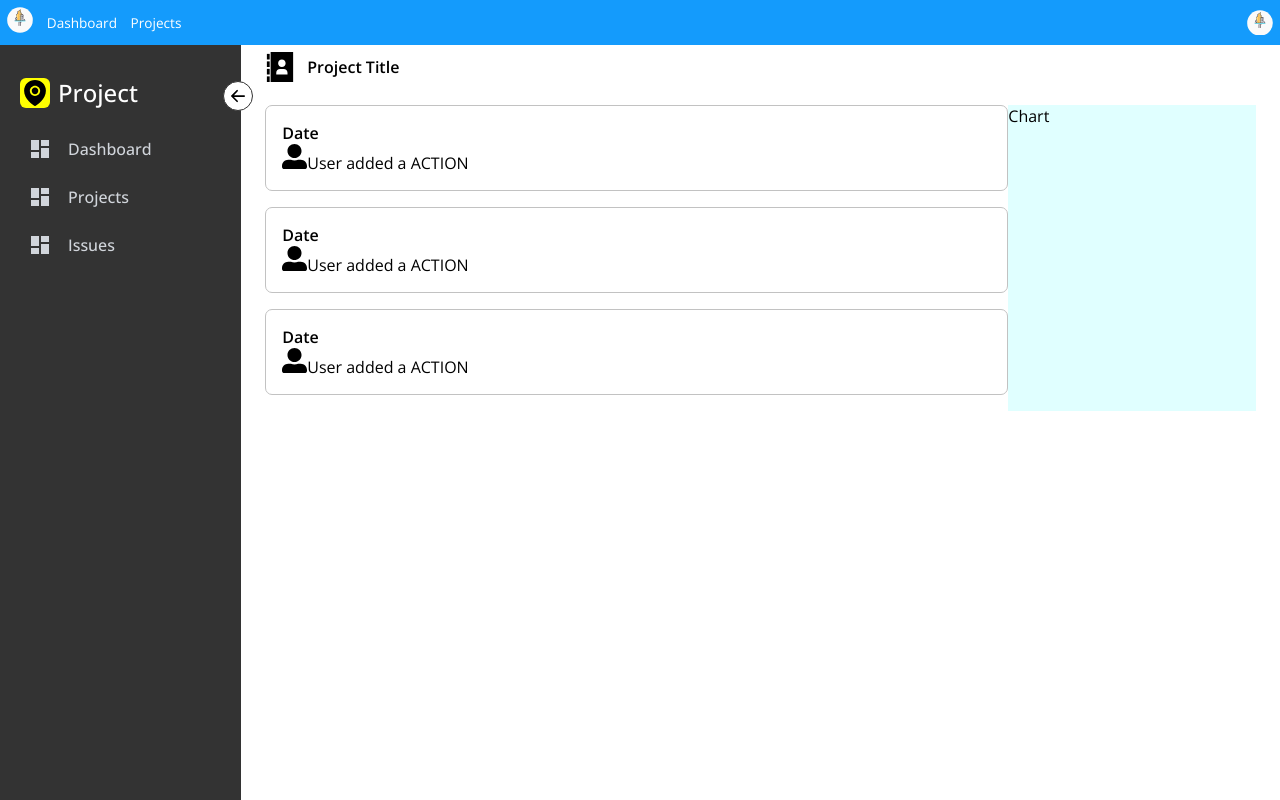
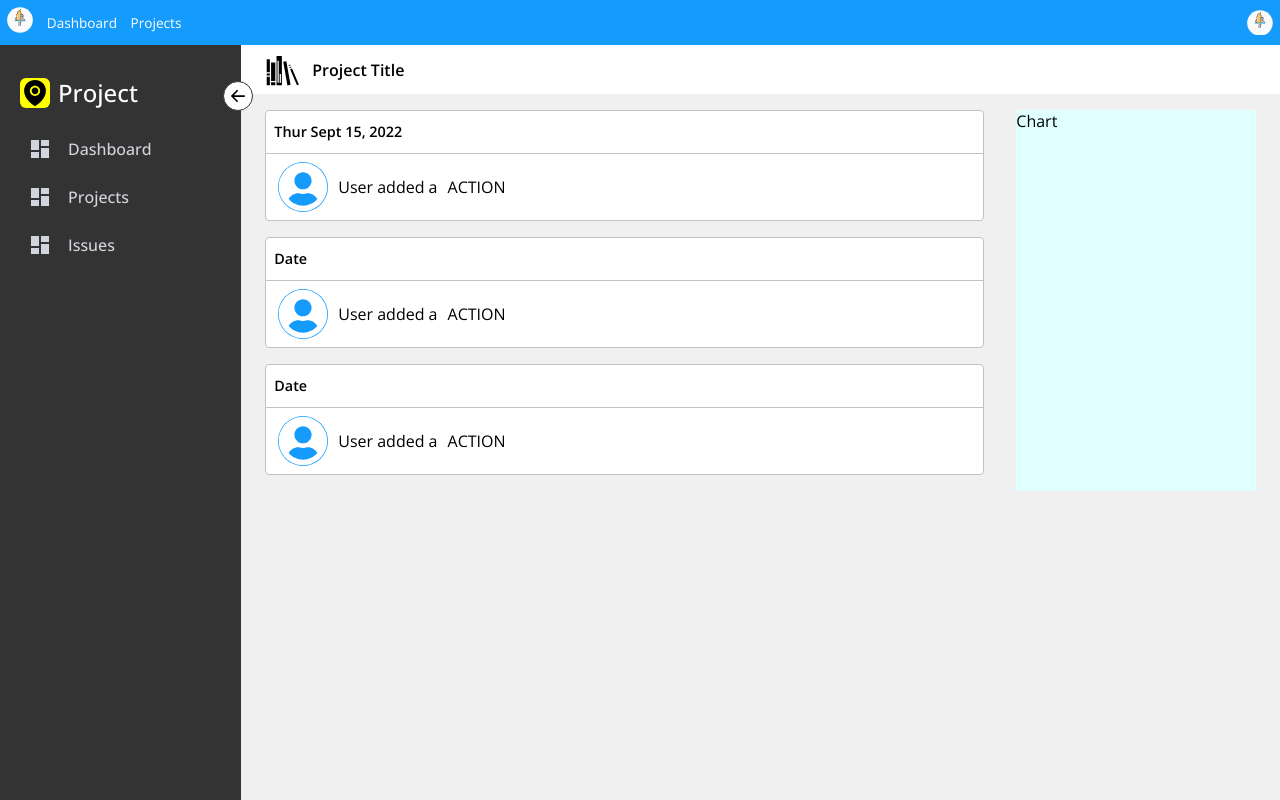
Before and after one commit to Yeffry921/Issue-Tracker, a React (Create React App) app: page /project/feed/1 in a window 1280 px wide. Built offline with nearby package versions, Linux system fonts and the light colour scheme.

Commit message:
basic concept added

```diff
--- a/src/components/ProjectFeed/ProjectFeed.js
+++ b/src/components/ProjectFeed/ProjectFeed.js
@@ -1,7 +1,7 @@
 import React from "react";
 import styles from "../ProjectFeed/ProjectFeed.module.scss";
-import { ImAddressBook } from "react-icons/im";
-import { FaUserAlt } from "react-icons/fa";
+import { FaUserCircle } from "react-icons/fa";
+import { GiBookshelf } from "react-icons/gi";
 // Feed actions
 // Adding project, adding new issue, adding task to project,
 
@@ -24,16 +24,16 @@ const ProjectFeed = () => {
     <section className={styles.container}>
       <header className={styles.heading}>
         <div className={styles["heading-wrapper"]}>
-          <ImAddressBook size={30} />
+          <GiBookshelf size={35}/>
           <h1>{projectData.title}</h1>
         </div>
       </header>
       <div className={styles["feed-container"]}>
         <ul className={styles["feed-content"]}>
           <li className={styles.timeline}>
-            <h4>Date</h4>
-            <div>
-              <FaUserAlt size={25}/>
+            <h4>Thur Sept 15, 2022</h4>
+            <div className={styles.action}>
+              <FaUserCircle />
               <span>User added a </span>
               <span>ACTION</span>
             </div>
@@ -41,8 +41,8 @@ const ProjectFeed = () => {
 
           <li className={styles.timeline}>
             <h4>Date</h4>
-            <div>
-              <FaUserAlt size={25}/>
+            <div className={styles.action}>
+              <FaUserCircle />
               <span>User added a </span>
               <span>ACTION</span>
             </div>
@@ -50,16 +50,14 @@ const ProjectFeed = () => {
 
           <li className={styles.timeline}>
             <h4>Date</h4>
-            <div>
-              <FaUserAlt size={25}/>
+            <div className={styles.action}>
+              <FaUserCircle />
               <span>User added a </span>
               <span>ACTION</span>
             </div>
           </li>
         </ul>
-        <div className={styles.chart}>
-          Chart
-        </div>
+        <div className={styles.chart}>Chart</div>
       </div>
     </section>
   );
--- a/src/components/ProjectFeed/ProjectFeed.module.scss
+++ b/src/components/ProjectFeed/ProjectFeed.module.scss
@@ -1,8 +1,9 @@
 .container {
   width: 100%;
+  background-color: #f0f0f0;
 }
 .heading {
-  background-color: #FFF;
+  background-color: #fff;
 
   .heading-wrapper {
     display: flex;
@@ -12,7 +13,7 @@
 
   h1 {
     font-size: 1em;
-    margin-left: .75em;
+    margin-left: 0.75em;
   }
 }
 
@@ -20,6 +21,10 @@
   display: flex;
   padding: 0 1.5em;
   margin-top: 1em;
+  gap: 2em;
+  @media only screen and (max-width:600px) {
+    flex-direction: column;
+  }
 }
 
 .feed-content {
@@ -30,11 +35,37 @@
 
 .timeline {
   list-style-type: none;
-  background-color: #FFF;
+  background-color: #fff;
   margin-bottom: 1em;
-  padding: 1em;
   border: 1px solid #c2c2c2;
-  border-radius: 7px;
+  border-radius: 4px;
+
+  h4 {
+    border-bottom-width: 2px;
+    border-radius: 4px 4px 0 0;
+    border-bottom: 1px solid #c2c2c2;
+    padding: 5px 8px;
+    font-size: 0.9rem;
+    line-height: 2rem;
+    font-weight: 600;
+  }
+  .action {
+    padding: 0.5em 0.75em;
+    display: flex;
+    align-items: center;
+    flex-wrap: wrap;
+  }
+  svg {
+    fill: white;
+    background-color: #149bfc;
+    border-radius: 50%;
+    width: 50px;
+    height: 50px;
+  }
+  span {
+
+    margin-left: 10px;
+  }
 }
 
 .chart {
```
